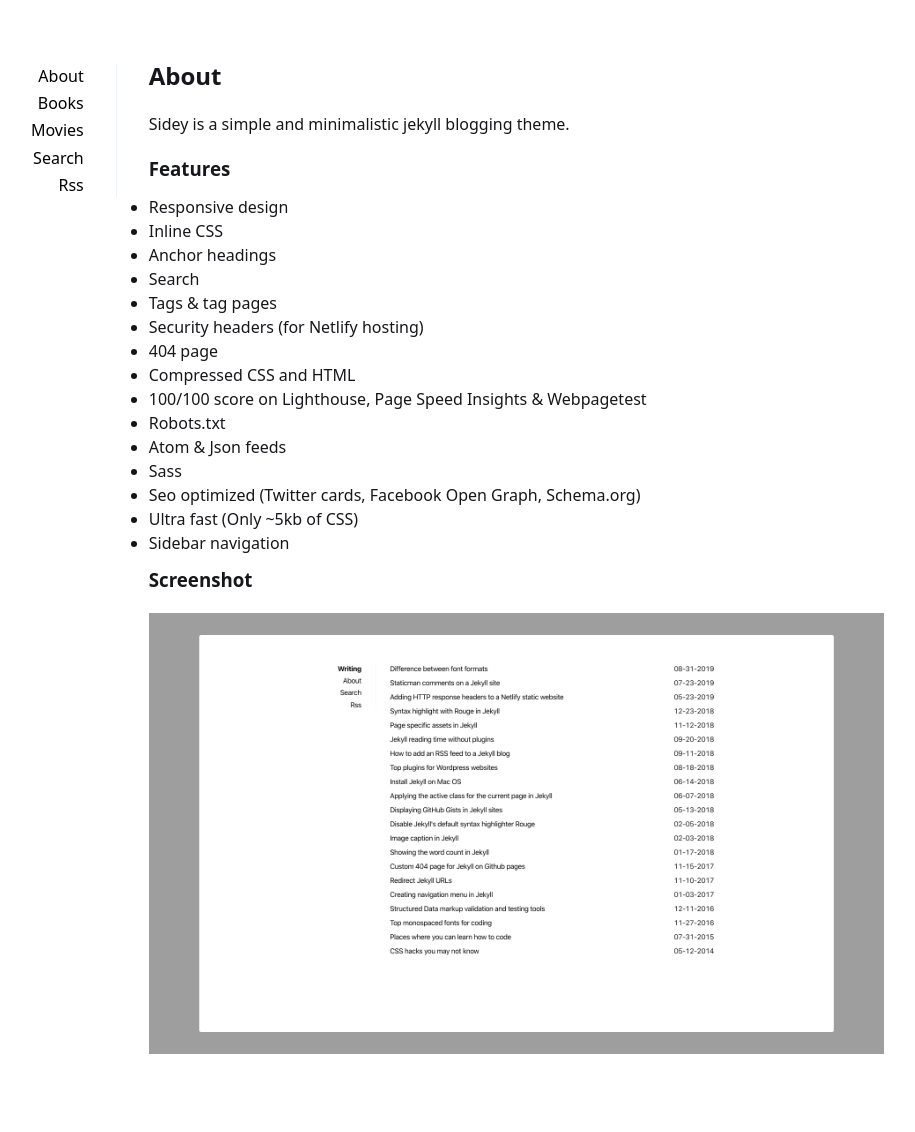
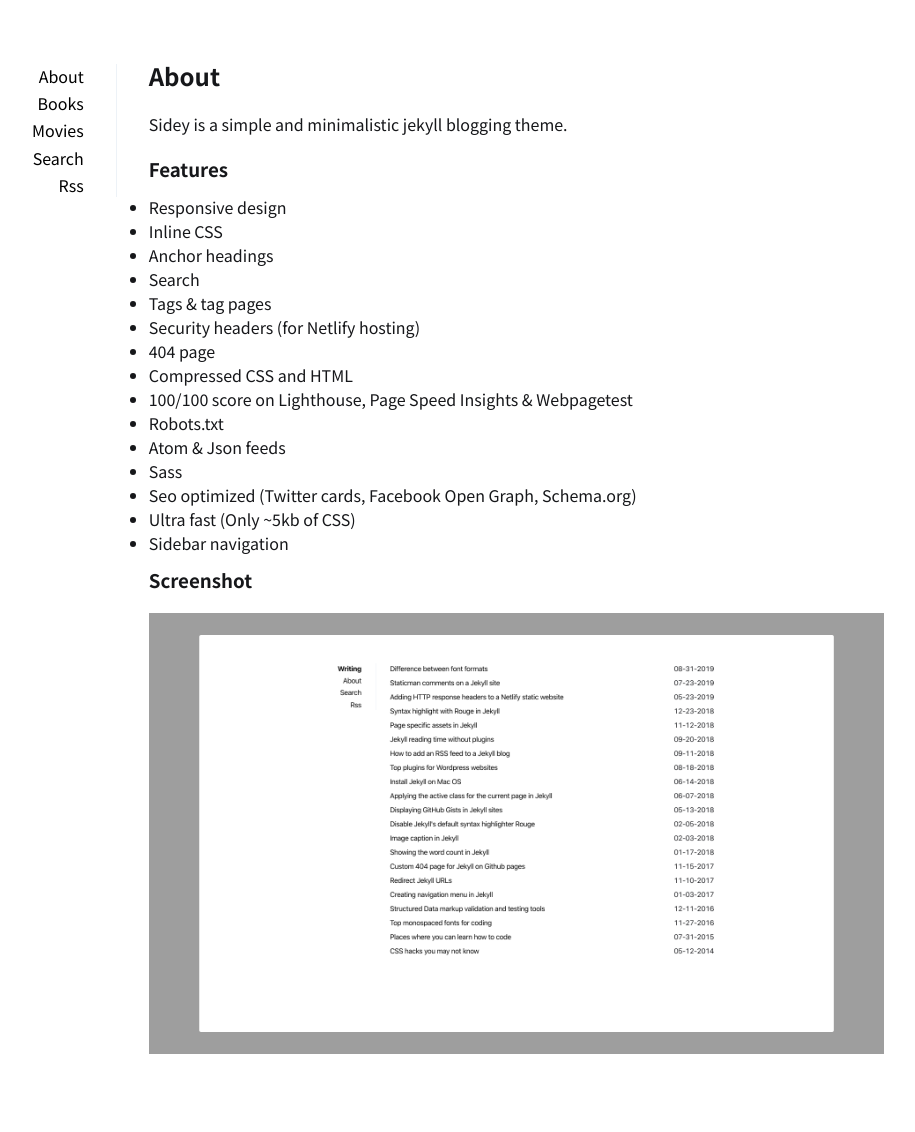
Before and after one commit to tewtew-00/tewtew-00.github.io, a Jekyll site: the page built from _pages/about.md, in a window 1280 px wide. Shown: the whole page, without its empty margins (204-1119 px from the left). Built offline with Jekyll 4.4.1, drawn with Linux system fonts in a browser that asks for light colours.

Commit message:
font change

```diff
--- a/_sass/_main.scss
+++ b/_sass/_main.scss
@@ -7,7 +7,7 @@
 }
 
 body {
-	font-family: system-ui, sans-serif;
+	font-family: "Noto Sans KR", -apple-system, BlinkMacSystemFont, system-ui, sans-serif;
 	-webkit-font-smoothing: antialiased;
     text-rendering: optimizeLegibility;
 	line-height:1.5;
```
